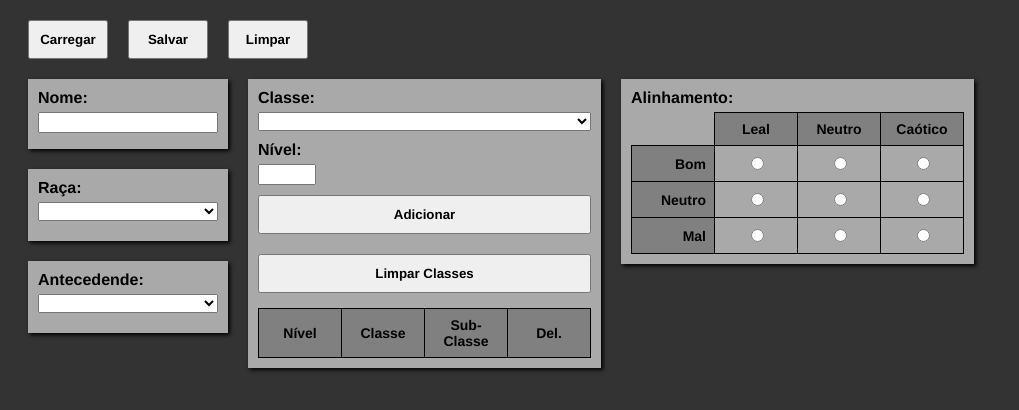
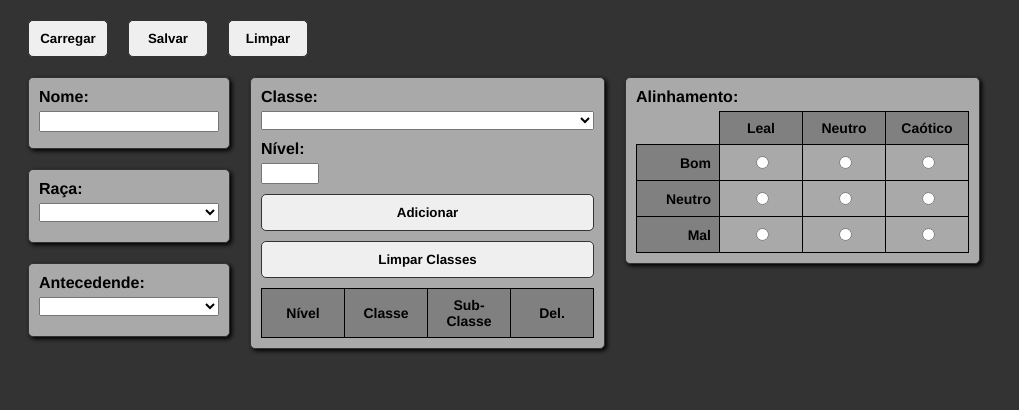
Before and after one commit to JGSS-GabrielSousa/Heroes-and-Monsters-Ficha-Dinamica, a plain HTML site: page index.html in a window 1280 px wide. Shown: the whole page, without its empty margins (0-1019 px from the left). Drawn offline with Linux system fonts and the light colour scheme; no server answers.

Commit message:
some styles improvements

```diff
--- a/styles/home.css
+++ b/styles/home.css
@@ -1,7 +1,7 @@
 @import url("styles.css");
 
 button {
-    margin: 10px 0px;
+    margin: 5px 0px;
     min-width: 80px;
 }
 
@@ -73,3 +73,7 @@ th {
 #alignment table {
     width: max-content;
 }
+
+#class-level {
+    margin-bottom: 5px;
+}
--- a/styles/styles.css
+++ b/styles/styles.css
@@ -16,6 +16,8 @@ button {
     cursor: pointer;
     text-transform: capitalize;
     font-weight: bold;
+    border: 1px solid #333;
+    border-radius: 5px;
 }
 
 input {
@@ -49,6 +51,8 @@ th {
 
 .element {
     background-color: darkgray;
+    border: 1px solid #333;
+    border-radius: 5px;
     box-shadow: 2px 2px 4px black;
     margin: 10px;
     padding: 10px;
```
